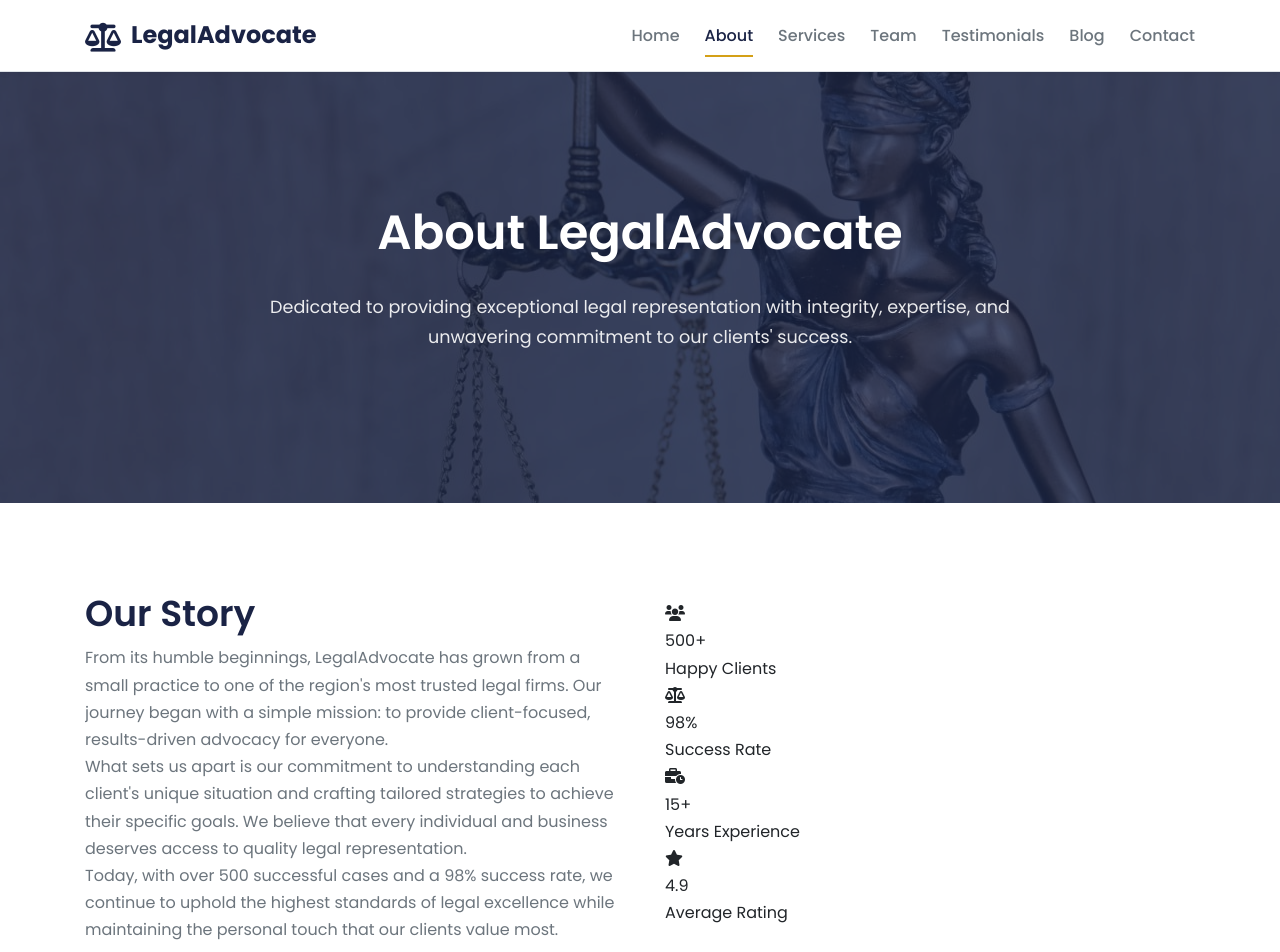
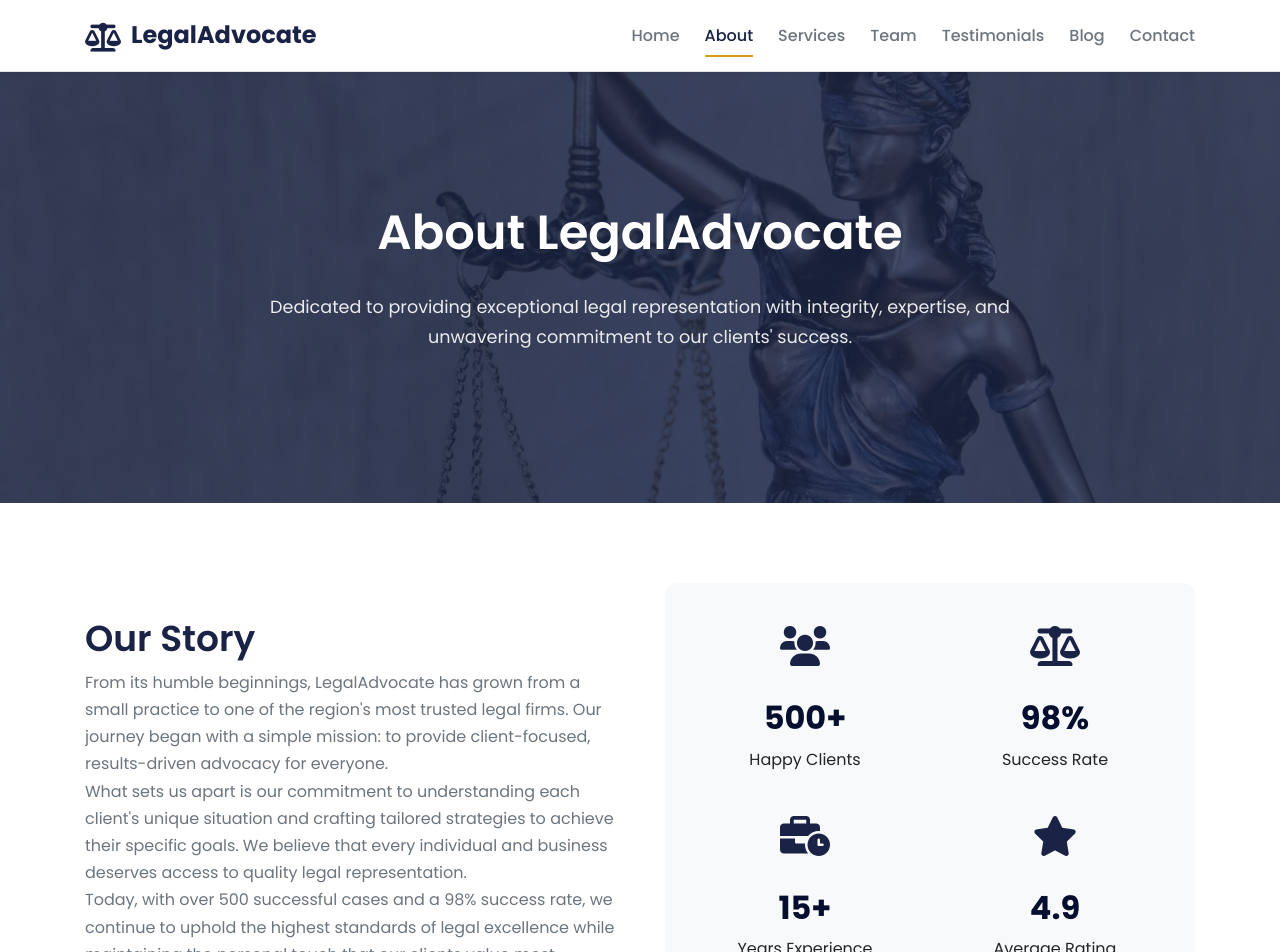
Before and after one commit to Manas22-creator/Legal-Justice, a React (Vite) app: page /about in a window 1280 px wide. Shown: the top 952 px of the page. Built offline with nearby package versions, Linux system fonts and the light colour scheme.

Commit message:
Update index.css

```diff
--- a/src/index.css
+++ b/src/index.css
@@ -698,6 +698,33 @@ p { color: var(--medium-text); }
     grid-template-columns: repeat(3, 1fr);
 }
 
+.about-stats {
+
+    background-color: var(--light-gray-bg);
+    padding: 30px;
+    border-radius: 12px;
+    display: grid;
+    grid-template-columns: 1fr 1fr;
+    gap: 30px;
+}
+.about-stat-item { text-align: center; }
+.about-stat-item .icon {
+    font-size: 2.5rem;
+    color: var(--primary-blue);
+    margin-bottom: 10px;
+}
+.about-stat-item .number {
+    font-size: 2rem;
+    font-weight: 700;
+    font-family: 'Poppins', sans-serif;
+    color: var(--dark-blue);
+}
+.about-stat-item .label { color: var(--text-light); }
+.about-text h3 { margin-bottom: 15px; }
+
+
+
+
 /* Contact Page */
 .contact-wrapper {
     display: grid;
@@ -883,6 +910,10 @@ textarea.form-control {
         justify-content: center;
         gap: 15px;
     }
+
+     .about-stats {
+        grid-template-columns: 1fr 1fr;
+    }
 }
 
 @media (max-width: 400px) {
```
